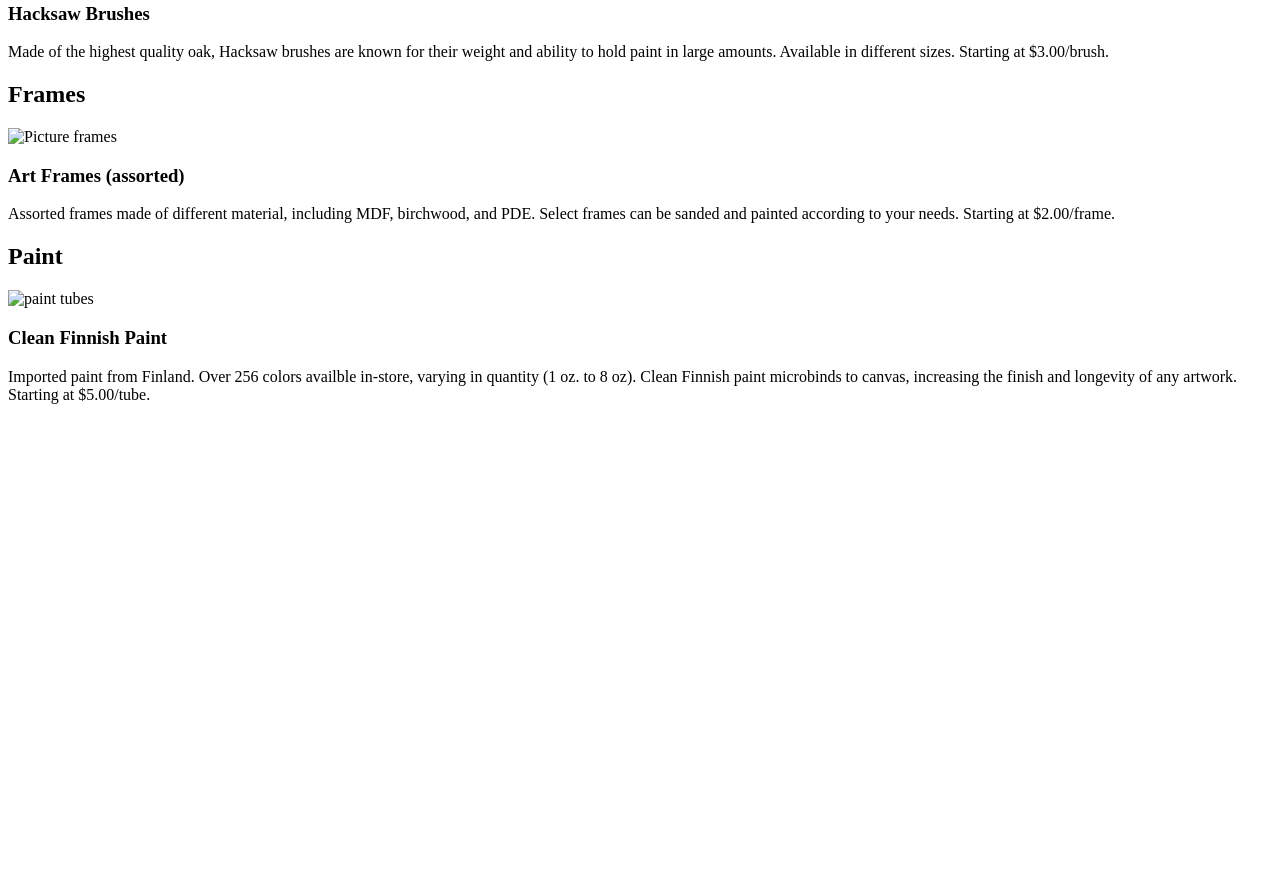
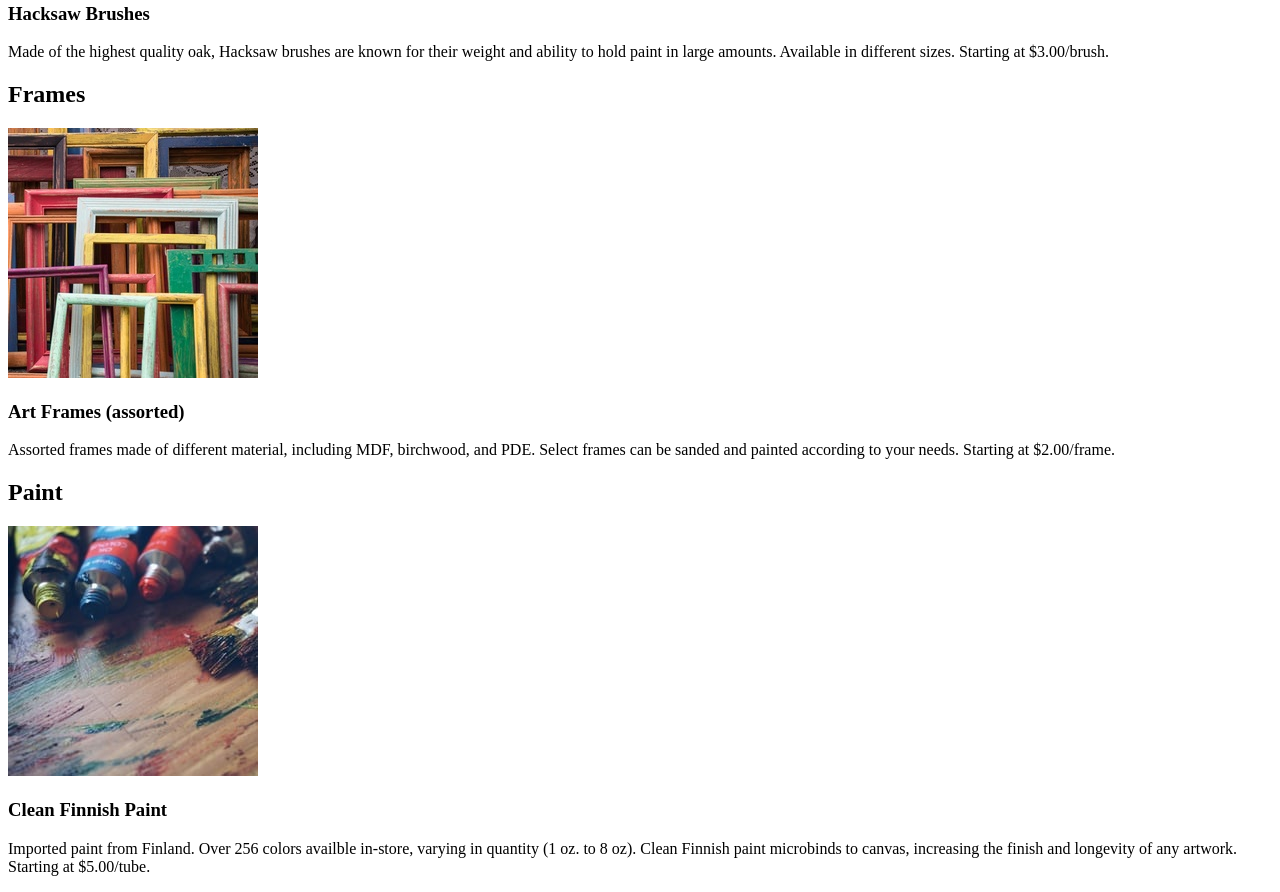
Before and after one commit to lukejarrah/project2, a plain HTML site: page index.html in a window 1280 px wide. Shown: the part 397-1289 px from the top of the page. Before the commit the page ends 817 px from the top, so only its background shows below. Drawn offline with Linux system fonts and the light colour scheme.

Commit message:
Added css styling

```diff
--- a/index.html
+++ b/index.html
@@ -1,10 +1,11 @@
 <!DOCTYPE html>
 <html lang="en">
 <head>
+    <link rel="stylesheet" href="/Resources/index.css">
     <meta charset="UTF-8">
     <meta http-equiv="X-UA-Compatible" content="IE=edge">
     <meta name="viewport" content="width=device-width, initial-scale=1.0">
-    <title>Document</title>
+    <title>Dasmoto's Arts & Crafts</title>
 </head>
 
 <body>
@@ -16,22 +17,22 @@
       <img src="Resources/Images/hacksaw.webp" alt='Some paint brushes'>
       <h3>Hacksaw Brushes</h3>
       <p>Made of the highest quality oak, Hacksaw brushes are known for their weight and ability to hold paint in large amounts.
-          Available in different sizes. Starting at $3.00/brush.</p>
+          Available in different sizes. <span>Starting at $3.00/brush.</span></p>
     </div>
     <div id='frames'>
       <h2>Frames</h2>
-      <img src="Resources/Images/frames.jpg" alt='Picture frames'>
+      <img src="/Resources/Images/frames.jpeg" alt='Picture frames'>
       <h3>Art Frames (assorted)</h3>
       <p>Assorted frames made of different material, including MDF, birchwood, and PDE. Select frames
-        can be sanded and painted according to your needs. Starting at $2.00/frame.</p>
+        can be sanded and painted according to your needs. <span>Starting at $2.00/frame.</span></p>
     </div>
     <div id='paint'>
       <h2>Paint</h2>
-      <img src="Resources/Images/finnish.jpg" alt='paint tubes'>
+      <img src="/Resources/Images/finnish.jpeg" alt='paint tubes'>
       <h3>Clean Finnish Paint</h3>
       <p>Imported paint from Finland. Over 256 colors availble in-store, varying in quantity (1 oz. to 8 oz).
         Clean Finnish paint microbinds to canvas, increasing the finish and longevity of any artwork.
-        Starting at $5.00/tube.</p>
+        <span>Starting at $5.00/tube.</span></p>
     </div>
 </body>
 </html>
```
